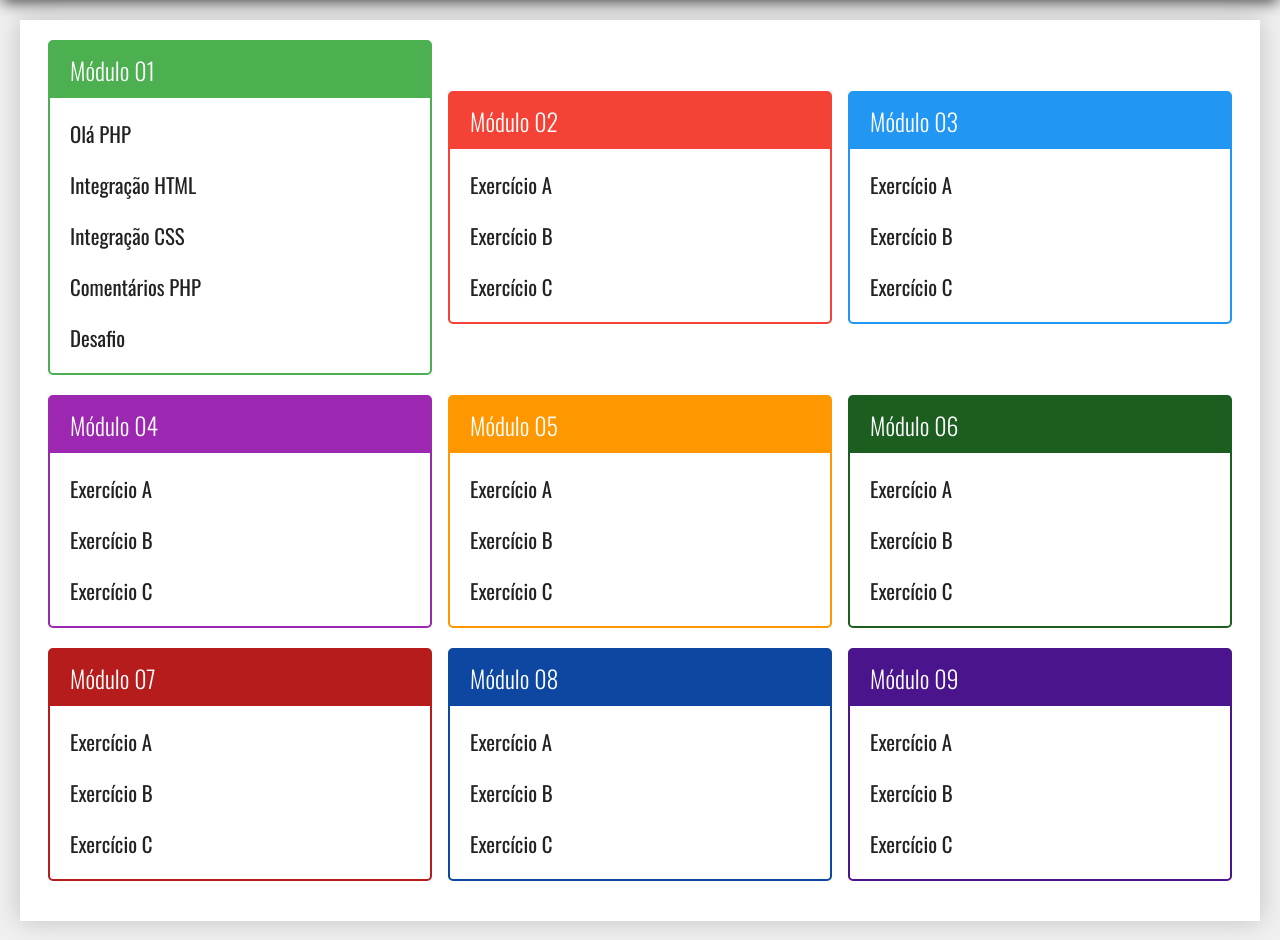
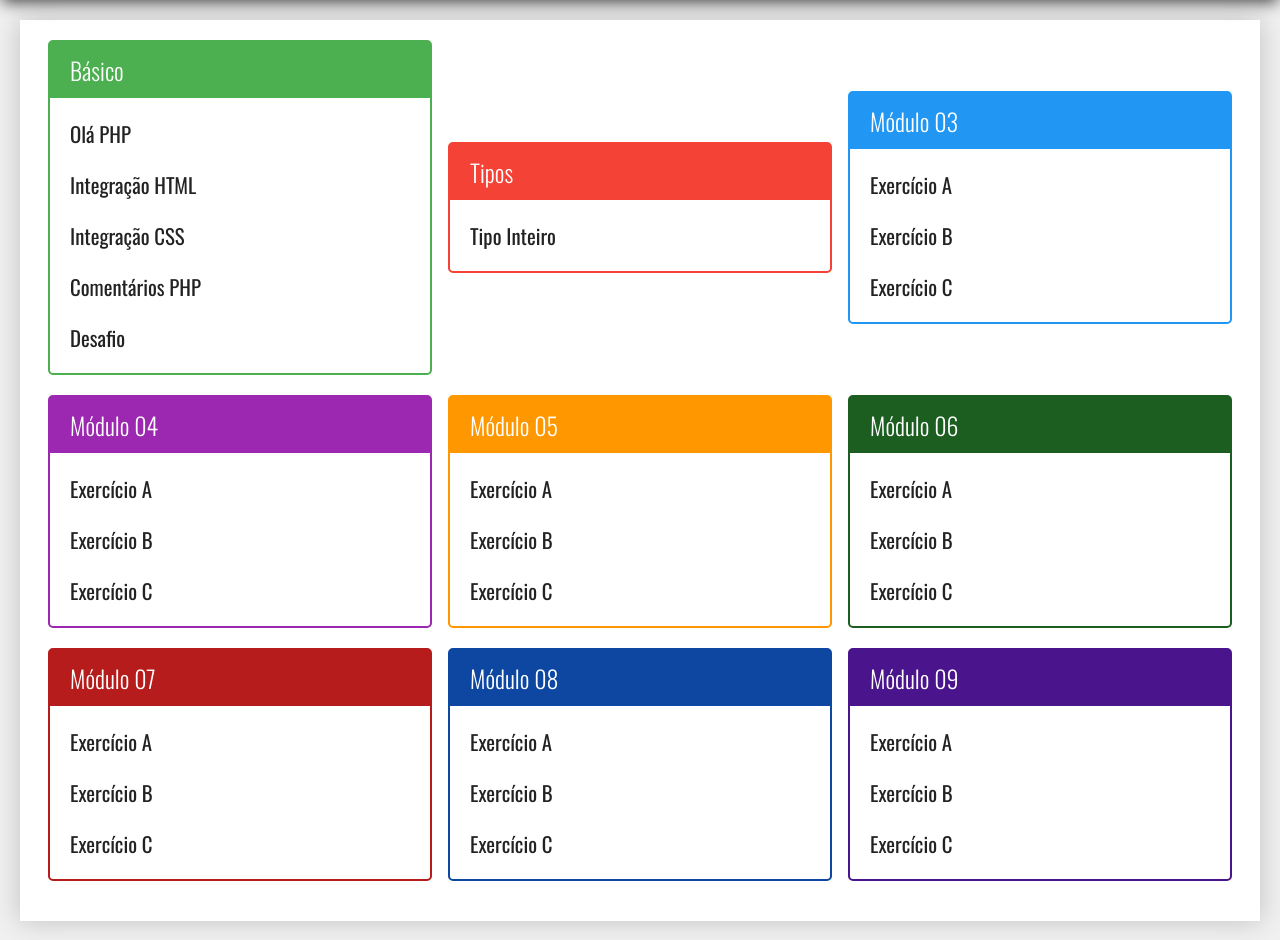
Before and after one commit to ThadeuCesario/Javascript, a PHP site: page / in a window 1280 px wide. Shown: the part 120-1060 px from the top of the page. Run offline with PHP 8.4, Linux system fonts and the light colour scheme.

Commit message:
Tipos inteiros em PHP

```diff
--- a/index.php
+++ b/index.php
@@ -17,7 +17,7 @@
         <div class="conteudo">
             <nav class="modulos">
                 <div class="modulo verde">
-                    <h3>Módulo 01</h3>
+                    <h3>Básico</h3>
                     <ul>
                         <li>
                             <a href="exercicio.php?dir=basico&file=ola">Olá PHP</a>
@@ -37,16 +37,10 @@
                     </ul>
                 </div>
                 <div class="modulo vermelho">
-                    <h3>Módulo 02</h3>
+                    <h3>Tipos</h3>
                     <ul>
                         <li>
-                            <a href="#">Exercício A</a>
-                        </li>
-                        <li>
-                            <a href="#">Exercício B</a>
-                        </li>
-                        <li>
-                            <a href="#">Exercício C</a>
+                            <a href="exercicio.php?dir=tipos&file=int">Tipo Inteiro</a>
                         </li>
                     </ul>
                 </div>
```
Also changed, not shown: tipos/int.php (added, +31 -0 lines).
